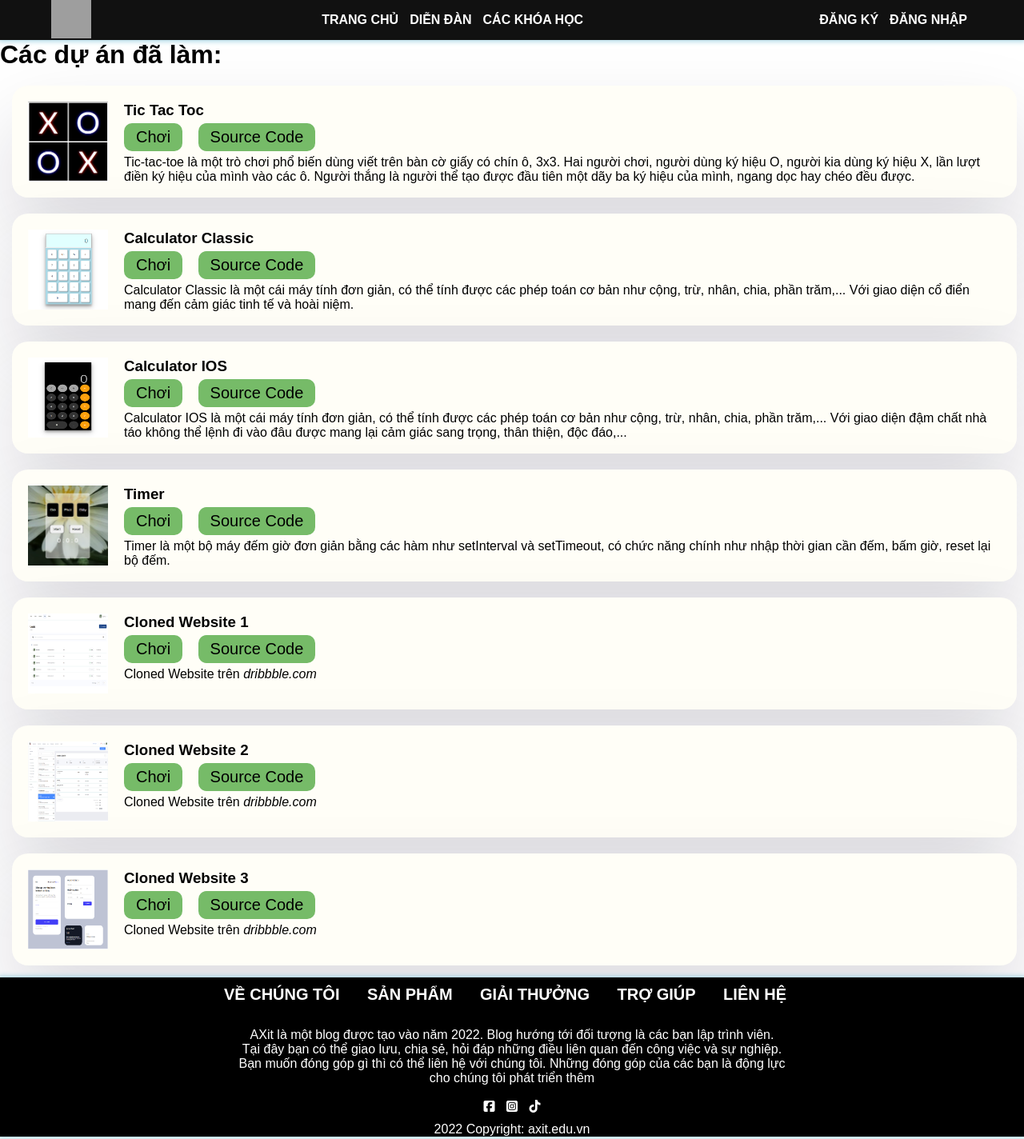
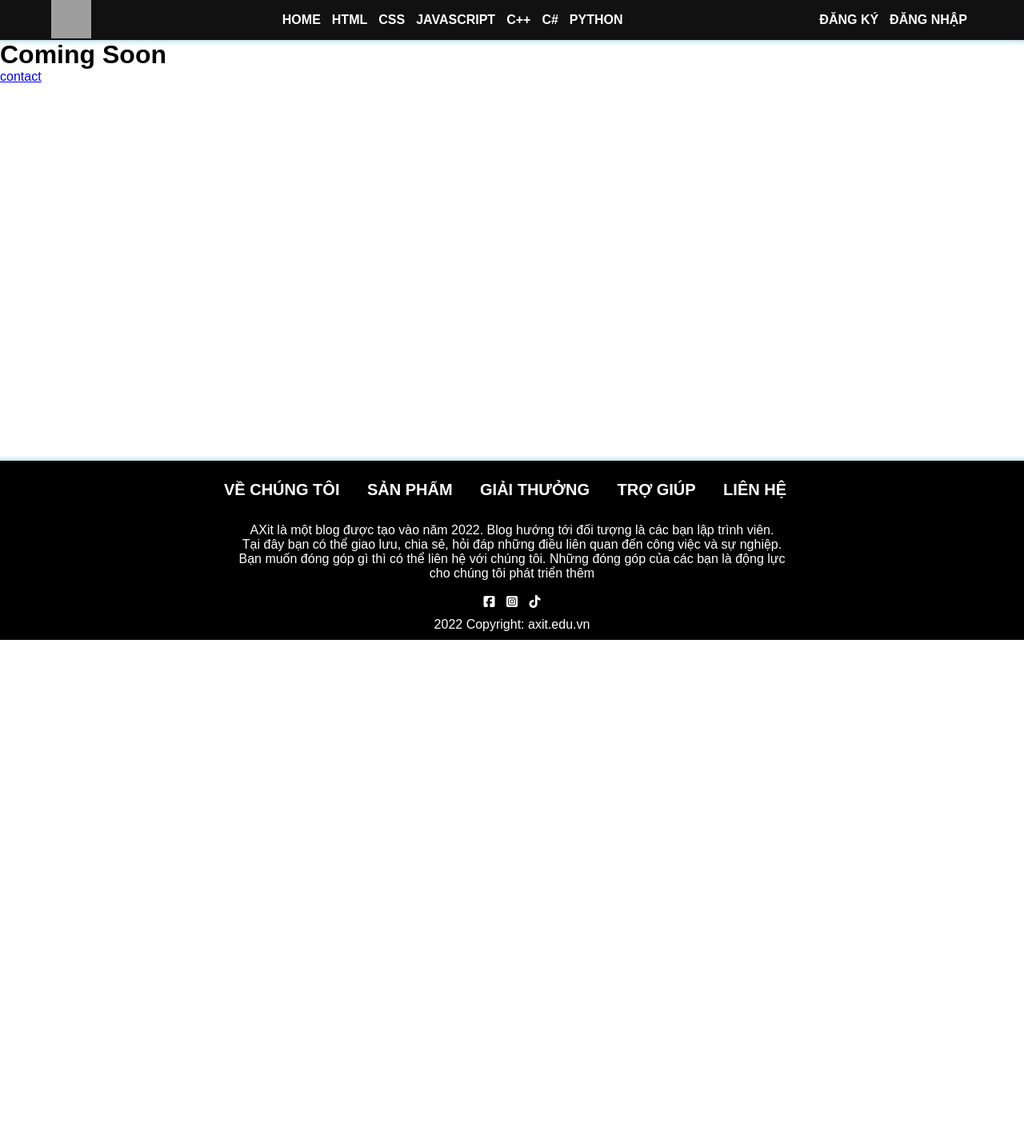
Before and after one commit to ngocphat03/axit.edu.vn, a plain HTML site: page index.html in a window 1280 px wide. Shown: the top 1424 px of the page at 80% size. After the commit the page ends 800 px from the top, so only its background shows below. Drawn offline with Linux system fonts and the light colour scheme; grey boxes are pictures that could not be loaded; files whose address does not match are found by name.

Commit message:
day web len google

```diff
--- a/index.html
+++ b/index.html
@@ -1,15 +1,24 @@
 <!DOCTYPE html>
-<html lang="vn">
+<html lang="vi">
 <head>
     <meta charset="UTF-8">
+    <meta name="author" content="axit.edu.vn">
+    <meta http-equiv="content-language" content="vi" />
+    <link rel="canonical" href="https://axit.edu.vn" />
     <link rel="SHORTCUT ICON"  href="https://i.postimg.cc/zvd7sBJJ/logo-axit-black-red.png">
     <link rel="stylesheet" href="./css/style.css">
+    <meta name="google-site-verification" content="sU64SRMtXGSWOMJHUv0_mdYVH9zzPXRJq5uHI4jdAKo" />
     <meta name="viewport" content="width=device-width, initial-scale=1.0">
+    <meta name="Keywords" content="axit, AXit, HTML, Python, CSS, SQL, JavaScript, How to, PHP, Java, C, C++, C#, jQuery, Bootstrap, Colors, W3.CSS, XML, MySQL, Icons, Node.js, React, Graphics, Angular, R, AI, Git, Data Science, Code Game, Tutorials, Programming, Web Development, Training, Learning, Quiz, Exercises, Courses, Lessons, References, Examples, Learn to code, Source code, Demos, Tips, Website">
+    <meta name="Description" content="Axit được lập ra với mục đích chia sẻ tài liệu học tập miễn phí. Từ cơ bản đến nâng cao. Chúng tôi chia sẻ trọn bộ tài liệu HTML, CSS, JavaScript, C#, Unity, Photoshop,...">
     <script src="https://kit.fontawesome.com/205daebc46.js" crossorigin="anonymous"></script>
-    <title>AXit</title>
+
+    <!-- <link href="https://cdn.jsdelivr.net/npm/bootstrap@5.2.1/dist/css/bootstrap.min.css" rel="stylesheet">
+    <script src="https://cdn.jsdelivr.net/npm/bootstrap@5.2.1/dist/js/bootstrap.bundle.min.js"></script> -->
+    <title>AXit - Học lập trình miễn phí!</title>
 </head>
 <body>
-    <div id="header">
+    <header id="header">
         <div id="navbar-desktop">
             <div class="header__navbar">
                 <div class="header__navbar--logo">
@@ -17,22 +26,13 @@
                 </div>
                 <nav class="header__navbar__menu">
                     <ul class="header__navbar__menu--list">
-                        <li><a class="home" href="./index.html">Trang chủ</a></li>
-                        <li><a href="">Diễn đàn</a>
-                            <ul>
-                                <li><a href="https://daynhauhoc.com/">Daynhauhoc</a></li>
-                                <li><a href="https://toidicodedao.com/">Toidicodedao</a></li>
-                                <li><a href="http://congdongcviet.com/">Cộng đồng C Việt</a></li>
-                            </ul>
-                        </li>
-                        <li><a href="">Các khóa học</a>
-                            <ul>
-                                <li><a href="https://vietjack.com/">Vietjack</a></li>
-                                <li><a href="https://fullstack.edu.vn/">F8</a></li>
-                                <li><a href="https://www.w3schools.com/">w3schools</a></li>
-                                <li><a href="https://stackoverflow.com/">stackoverflow</a></li>
-                            </ul>
-                        </li>
+                        <li><a class="home" href="./index.html">HOME</a></li>
+                        <li><a href="">HTML</a></li>
+                        <li><a href="">CSS</a></li>
+                        <li><a href="">JavaScript</a></li>
+                        <li><a href="">C++</a></li>
+                        <li><a href="">C#</a></li>
+                        <li><a href="">Python</a></li>
                     </ul>
                 </nav>
                 <div class="header__navbar__menu">
@@ -62,93 +62,13 @@
                 </ul>
             </section>
         </div>
-    </div>
+    </header>
     <div id="fixe-header" style="width: 100%; height: 50px;"></div>
-    <div class="contener">
-        <ul class="contener__list-project">
-            <h1 class="contener__list-project-title">Các dự án đã làm:</h1>
-            <li>
-                <div>
-                    <img src="./projects/tictactoc/review.png" alt="review">
-                    <h3>Tic Tac Toc</h3>
-                    <span><button><a href="./projects/tictactoc/tittactoc.html">Chơi</a></button></span>
-                    <span><button><a href="https://github.com/ngocphat03/blog/tree/main/projects/tictactoc">Source Code</a></button></span>
-                    <span><p>Tic-tac-toe là một trò chơi phổ biến dùng viết trên bàn cờ giấy có chín ô, 3x3. Hai người
-                        chơi, người dùng ký hiệu O, người kia dùng ký hiệu X, lần lượt điền ký hiệu của mình vào các ô.
-                        Người thắng là người thể tạo được đầu tiên một dãy ba ký hiệu của mình, ngang dọc hay chéo đều
-                        được.</p>
-                    </span>
-                </div>
-            </li>
-            <li>
-                <div>
-                    <img src="./projects/calculator/classic/review.png" alt="review">
-                    <h3>Calculator Classic</h3>
-                    <span><button><a href="./projects/calculator/classic/calculator-classic.html">Chơi</a></button></span>
-                    <span><button><a href="https://github.com/ngocphat03/blog/tree/main/projects/calculator/classic">Source Code</a></button></span>
-                    <span><p>Calculator Classic là một cái máy tính đơn giản, có thể tính được các phép toán cơ bản như
-                        cộng, trừ, nhân, chia, phần trăm,... Với giao diện cổ điển mang đến cảm giác tinh tế và hoài niệm.
-                    </p>
-                    </span>
-                </div>
-            </li>
-            <li>
-                <div>
-                    <img src="./projects/calculator/ios/review.png" alt="review">
-                    <h3>Calculator IOS</h3>
-                    <span><button><a href="./projects/calculator/ios/calculator-ios.html">Chơi</a></button></span>
-                    <span><button><a href="https://github.com/ngocphat03/blog/tree/main/projects/calculator/ios">Source Code</a></button></span>
-                    <span><p>Calculator IOS là một cái máy tính đơn giản, có thể tính được các phép toán cơ bản như
-                        cộng, trừ, nhân, chia, phần trăm,... Với giao diện đậm chất nhà táo không thể lệnh đi vào đâu được
-                        mang lại cảm giác sang trọng, thân thiện, độc đáo,...</p>
-                    </span>
-                </div>
-            </li>
-            <li>
-                <div>
-                    <img src="./projects/timer/review.png" alt="review">
-                    <h3>Timer</h3>
-                    <span><button><a href="./projects/timer/timer.html">Chơi</a></button></span>
-                    <span><button><a href="https://github.com/ngocphat03/blog/tree/main/projects/timer">Source Code</a></button></span>
-                    <span><p>Timer là một bộ máy đếm giờ đơn giản bằng các hàm như setInterval và setTimeout, có chức năng
-                        chính như nhập thời gian cần đếm, bấm giờ, reset lại bộ đếm.
-                    </p>
-                    </span>
-                </div>
-            </li>
-            <li>
-                <div>
-                    <img src="./projects/cloned_website-1/img/review.png" alt="review">
-                    <h3>Cloned Website 1</h3>
-                    <span><button><a href="./projects/cloned_website-1/clone1.html">Chơi</a></button></span>
-                    <span><button><a href="https://github.com/ngocphat03/blog/tree/main/projects/cloned_website-1">Source Code</a></button></span>
-                    <span><p>Cloned Website trên <a href="https://dribbble.com/"><i> dribbble.com</i></a></p>
-                    </span>
-                </div>
-            </li>
-            <li>
-                <div>
-                    <img src="./projects/cloned_website-2/review.png" alt="review">
-                    <h3>Cloned Website 2</h3>
-                    <span><button><a href="./projects/cloned_website-2/clone2.html">Chơi</a></button></span>
-                    <span><button><a href="https://github.com/ngocphat03/blog/tree/main/projects/cloned_website-2">Source Code</a></button></span>
-                    <span><p>Cloned Website trên <a href="https://dribbble.com/"><i> dribbble.com</i></a></p>
-                    </span>
-                </div>
-            </li>
-            <li>
-                <div>
-                    <img src="./projects/cloned_website-3/review.png" alt="review">
-                    <h3>Cloned Website 3</h3>
-                    <span><button><a href="./projects/cloned_website-3/clone3.html">Chơi</a></button></span>
-                    <span><button><a href="https://github.com/ngocphat03/blog/tree/main/projects/cloned_website-3">Source Code</a></button></span>
-                    <span><p>Cloned Website trên <a href="https://dribbble.com/"><i> dribbble.com</i></a></p>
-                    </span>
-                </div>
-            </li>
-        </ul>
-    </div>
-    <div id="footer">
+    <main class="contener">
+        <div class="coming-soon"><h1>Coming Soon</h1></div>
+        <div class="coming-soon"><a href="https://www.facebook.com/ngonngocphat/">contact</a></div>
+    </main>
+    <footer id="footer" style="position: absolute;">
         <div id="footer-desktop">
             <div class="footer__list">
                 <ul class="list">
@@ -177,6 +97,6 @@
             </div>
         </div>
 
-    </div>
+    </footer>
 </body>
 </html>
```
